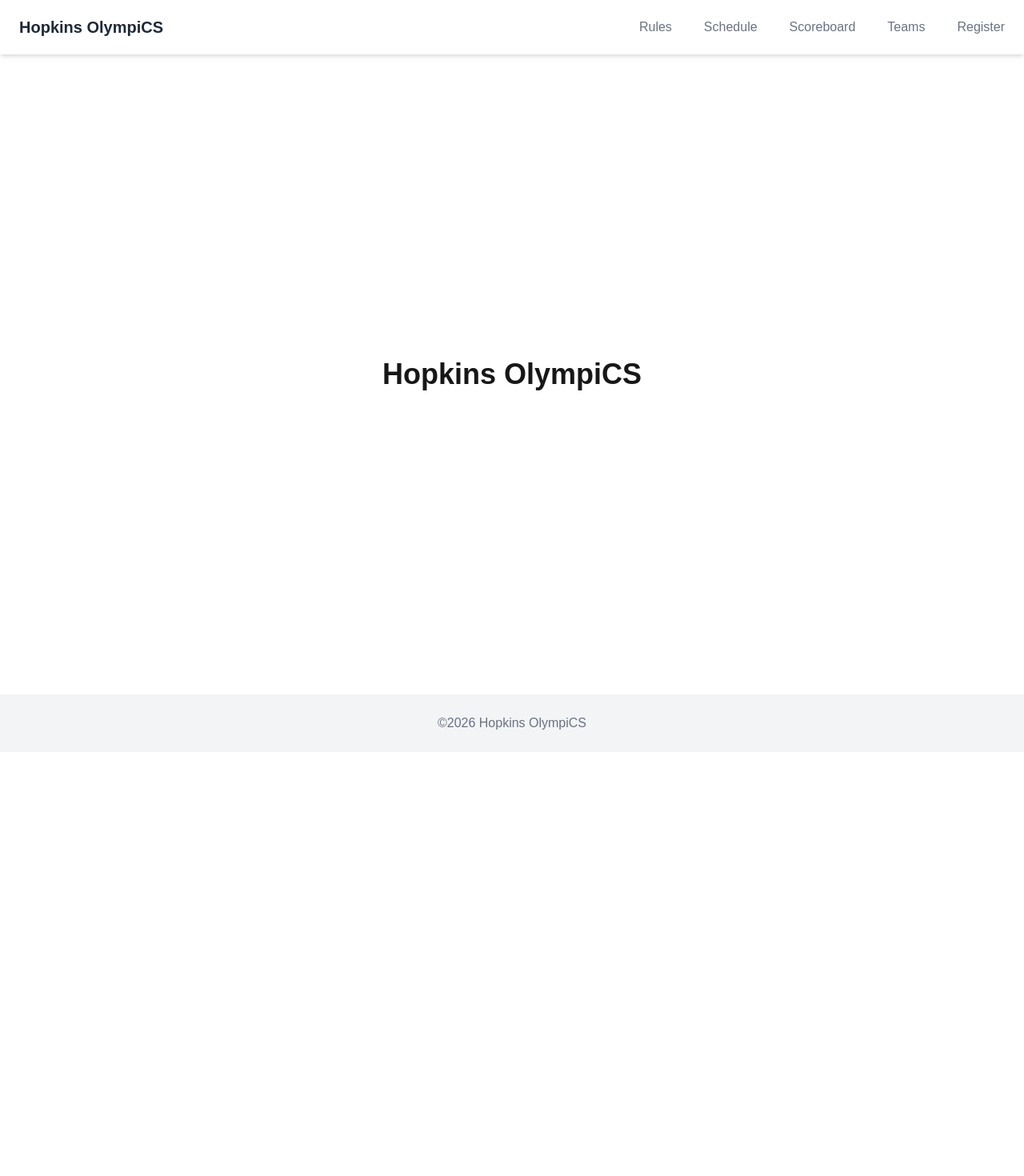
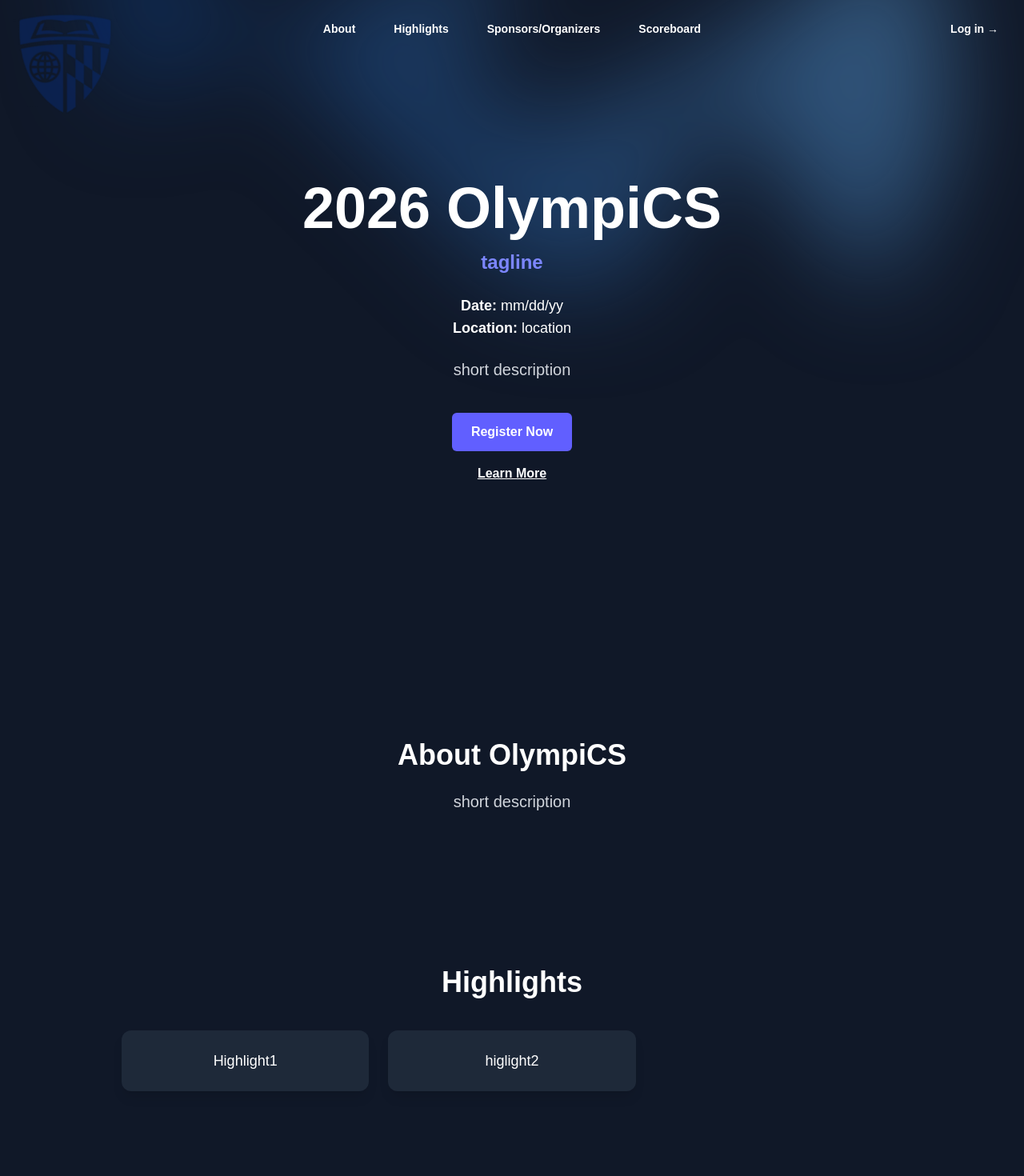
Before and after one commit to ACM-Hopkins/OlympiCS-Website, a Next.js app in the folder olympics-website/: page / in a window 1280 px wide. Shown: the top 1470 px of the page at 80% size. Before the commit the page ends 940 px from the top, so only its background shows below. Built offline with nearby package versions, Linux system fonts and the light colour scheme.

Commit message:
finished home page

```diff
--- a/olympics-website/app/layout.tsx
+++ b/olympics-website/app/layout.tsx
@@ -1,5 +1,5 @@
 import type { Metadata } from "next";
-import { Geist, Geist_Mono } from "next/font/google";
+import { Geist, Geist_Mono, Silkscreen } from "next/font/google";
 import "./globals.css";
 import Navbar from "@/components/Navbar";
 import Footer from "@/components/Footer";
@@ -14,6 +14,12 @@ const geistMono = Geist_Mono({
   subsets: ["latin"],
 });
 
+const silkScreen = Silkscreen({
+  weight: "400",
+  variable: "--font-silkscreen",
+  subsets: ["latin"],
+});
+
 export const metadata: Metadata = {
   title: "Hopkins OlympiCS",
   description: "Hopkins OlympiCS",
@@ -25,9 +31,8 @@ export default function RootLayout({
   children: React.ReactNode;
 }>) {
   return (
-    <html lang="en">
-      <body className={`${geistSans.variable} ${geistMono.variable} antialiased`}>
-        <Navbar />
+    <html lang="en" className={`${geistSans.variable} ${geistMono.variable} ${silkScreen.variable}`}>
+      <body className="antialiased">
         {children}
         <Footer />
       </body>
--- a/olympics-website/app/page.tsx
+++ b/olympics-website/app/page.tsx
@@ -1,7 +1,240 @@
+'use client'
+
+import { useState } from 'react'
+import { Dialog, DialogPanel } from '@headlessui/react'
+import { Bars3Icon, XMarkIcon } from '@heroicons/react/24/outline'
+import homeContent from "../data/homeContent.json";
+import Image from 'next/image';
+import JHULogo from "./favicon.png";
+
+
+
+const navigation = [
+  { name: 'About', href: '#' },
+  { name: 'Highlights', href: '#' },
+  { name: 'Sponsors/Organizers', href: '#' },
+  { name: 'Scoreboard', href: '#' },
+]
+
+
 export default function Home() {
+  const [mobileMenuOpen, setMobileMenuOpen] = useState(false)
+
   return (
-    <div className="flex min-h-screen items-center justify-center">
-      <h1 className="text-4xl font-bold">Hopkins OlympiCS</h1>
+    <div className="bg-gray-900 relative isolate overflow-hidden min-h-screen">
+      {/* Header / Navbar */}
+      <header className="absolute inset-x-0 top-0 z-50">
+        <nav className="flex items-center justify-between p-6 lg:px-8">
+          <div className="flex lg:flex-1">
+            <a href="#" className="-m-1.5 p-1.5">
+              <span className="sr-only">{homeContent.event_name}</span>
+            </a>
+          </div>
+          <div className="flex lg:hidden">
+            <button
+              type="button"
+              onClick={() => setMobileMenuOpen(true)}
+              className="-m-2.5 inline-flex items-center justify-center rounded-md p-2.5 text-gray-200"
+            >
+              <span className="sr-only">Open main menu</span>
+              <Bars3Icon aria-hidden="true" className="h-6 w-6" />
+            </button>
+          </div>
+          <div className="hidden lg:flex lg:gap-x-12">
+            {navigation.map((item) => (
+              <a key={item.name} href={item.href} className="text-sm/6 font-semibold text-white">
+                {item.name}
+              </a>
+            ))}
+          </div>
+          <div className="hidden lg:flex lg:flex-1 lg:justify-end">
+            <a href="#" className="text-sm/6 font-semibold text-white">
+              Log in <span aria-hidden="true">&rarr;</span>
+            </a>
+          </div>
+        </nav>
+
+
+
+
+
+
+
+        {/* Mobile menu */}
+        <Dialog open={mobileMenuOpen} onClose={setMobileMenuOpen} className="lg:hidden">
+          <div className="fixed inset-0 z-50" />
+          <DialogPanel className="fixed inset-y-0 right-0 z-50 w-full overflow-y-auto bg-gray-900 p-6 sm:max-w-sm sm:ring-1 sm:ring-gray-100/10">
+            <div className="flex items-center justify-between">
+              <a href="#" className="-m-1.5 p-1.5">
+                <span className="sr-only">{homeContent.event_name}</span>
+              </a>
+              <button
+                type="button"
+                onClick={() => setMobileMenuOpen(false)}
+                className="-m-2.5 rounded-md p-2.5 text-gray-200"
+              >
+                <span className="sr-only">Close menu</span>
+                <XMarkIcon aria-hidden="true" className="h-6 w-6" />
+              </button>
+            </div>
+            <div className="mt-6 flow-root">
+              <div className="-my-6 divide-y divide-white/10">
+                <div className="space-y-2 py-6">
+                  {navigation.map((item) => (
+                    <a
+                      key={item.name}
+                      href={item.href}
+                      className="-mx-3 block rounded-lg px-3 py-2 text-base/7 font-semibold text-white hover:bg-white/5"
+                    >
+                      {item.name}
+                    </a>
+                  ))}
+                </div>
+                <div className="py-6">
+                  <a
+                    href="#"
+                    className="-mx-3 block rounded-lg px-3 py-2.5 text-base/7 font-semibold text-white hover:bg-white/5"
+                  >
+                    Log in
+                  </a>
+                </div>
+              </div>
+            </div>
+          </DialogPanel>
+        </Dialog>
+      </header>
+
+
+
+      {/* Decorative background shapes */}
+      <div
+        aria-hidden="true"
+        className="absolute inset-x-0 -top-40 -z-10 transform-gpu overflow-hidden blur-3xl sm:-top-80"
+      >
+        <div
+          style={{
+            clipPath:
+              'polygon(74.1% 44.1%, 100% 61.6%, 97.5% 26.9%, 85.5% 0.1%, 80.7% 2%, 72.5% 32.5%, 60.2% 62.4%, 52.4% 68.1%, 47.5% 58.3%, 45.2% 34.5%, 27.5% 76.7%, 0.1% 64.9%, 17.9% 100%, 27.6% 76.8%, 76.1% 97.7%, 74.1% 44.1%)',
+          }}
+          className="relative left-1/2 aspect-[1155/678] w-[36rem] -translate-x-1/2 rotate-30 bg-gradient-to-bl from-[#68ACE5] to-[#002D72] opacity-50 sm:left-1/2 sm:w-[72rem]"
+        />
+      </div>
+
+
+
+
+      {/* Hero content and JHU Logo */}
+      <div className="mx-auto max-w-2xl py-32 sm:py-48 lg:py-56 text-center px-6">
+        <div className="absolute top-4 left-4">
+          <Image
+            src={JHULogo}
+            alt="JHU Shield Logo"
+            width={130}
+            height={130}
+            className="opacity-50"
+            />
+            </div>
+        <h1 className="text-5xl sm:text-7xl font-bold text-white font-[var(--font-silkscreen)]">
+          {homeContent.event_name}
+        </h1>
+        <h2 className="mt-4 text-2xl font-semibold text-indigo-400">
+          {homeContent.tagline}
+        </h2>
+        <div className="mt-6 text-white text-lg">
+          <p>
+            <strong>Date:</strong> {homeContent.date}
+          </p>
+          <p>
+            <strong>Location:</strong> {homeContent.location}
+          </p>
+        </div>
+        <p className="mt-6 text-gray-300 text-lg sm:text-xl">
+          {homeContent.short_desc}
+        </p>
+
+
+
+        {/* CTA buttons */}
+         <div className="mt-10 flex flex-col items-center gap-4">
+          <a
+            href="#register"
+            className="rounded-md bg-indigo-500 px-6 py-3 text-white font-semibold hover:bg-indigo-400"
+          >
+            Register Now
+          </a>
+          <a
+            href="#learn-more"
+            className="text-white font-semibold underline"
+          >
+            Learn More
+          </a>
+        </div>
+      </div>
+
+
+
+
+      {/* About Section*/}
+      <section id="About" className="mx-auto max-w-4xl px-6 py-24 text-white text-center">
+        <h2 className="text-3xl sm:text-4xl font-bold text-white">
+          About OlympiCS
+        </h2>
+        <p className="mt-6 text-lg sm:text-xl text-gray-300">
+          {homeContent.short_desc}
+        </p>
+      </section>
+
+
+
+
+
+      {/* Highlights Section */}
+      <section id="highlights" className="mx-auto max-w-5xl px-6 py-24">
+        <h2 className="text-3xl sm:text-4xl font-bold text-white text-center font">
+          Highlights
+        </h2>
+        <div className="mt-10 grid grid-cols-1 sm:grid-cols-2 lg:grid-cols-3 gap-6">
+          {homeContent.highlights.map((item, i) => (
+            <div
+              key={i}
+              className="rounded-xl bg-gray-800 p-6 text-center text-white shadow-lg hover:scale-105 transition-transform"
+            >
+              <p className="text-lg">{item}</p>
+            </div>
+          ))}
+        </div>
+      </section>
+
+
+
+
+
+
+      {/* Sponsors / Organizers Section */}
+      <section id="sponsors" className="mx-auto max-w-5xl px-6 py-24 text-center">
+        <h2 className="text-3xl sm:text-4xl font-bold text-white">
+          Sponsors & Organizers
+        </h2>
+        <div className="mt-8 flex flex-col sm:flex-row justify-center items-center gap-6 text-gray-300">
+          <div className="p-4 bg-gray-800 rounded-lg shadow-md">
+            JHU CS Department
+          </div>
+          <div className="p-4 bg-gray-800 rounded-lg shadow-md">
+            ACM Student Chapter
+          </div>
+          <div className="p-4 bg-gray-800 rounded-lg shadow-md">
+            WiCS
+          </div>
+        </div>
+      </section>
+
+
+
+
+
+
     </div>
-  );
+
+
+  )
 }
--- /dev/null
+++ b/olympics-website/data/homeContent.json
@@ -0,0 +1,10 @@
+{
+    "event_name" : "2026 OlympiCS",
+    "tagline" : "tagline",
+    "short_desc" : "short description",
+    "date" : "mm/dd/yy",
+    "location" : "location",
+    "highlights" : [
+        "Highlight1", "higlight2"
+    ]
+}
--- a/olympics-website/package.json
+++ b/olympics-website/package.json
@@ -9,7 +9,8 @@
     "lint": "eslint"
   },
   "dependencies": {
-    "@prisma/client": "^7.4.0",
+    "@headlessui/react": "^2.2.9",
+    "@heroicons/react": "^2.2.0",
     "next": "16.1.6",
     "react": "19.2.3",
     "react-dom": "19.2.3"
```
Also changed, not shown: 1 other file (tests, documents, lock files or other folders).
